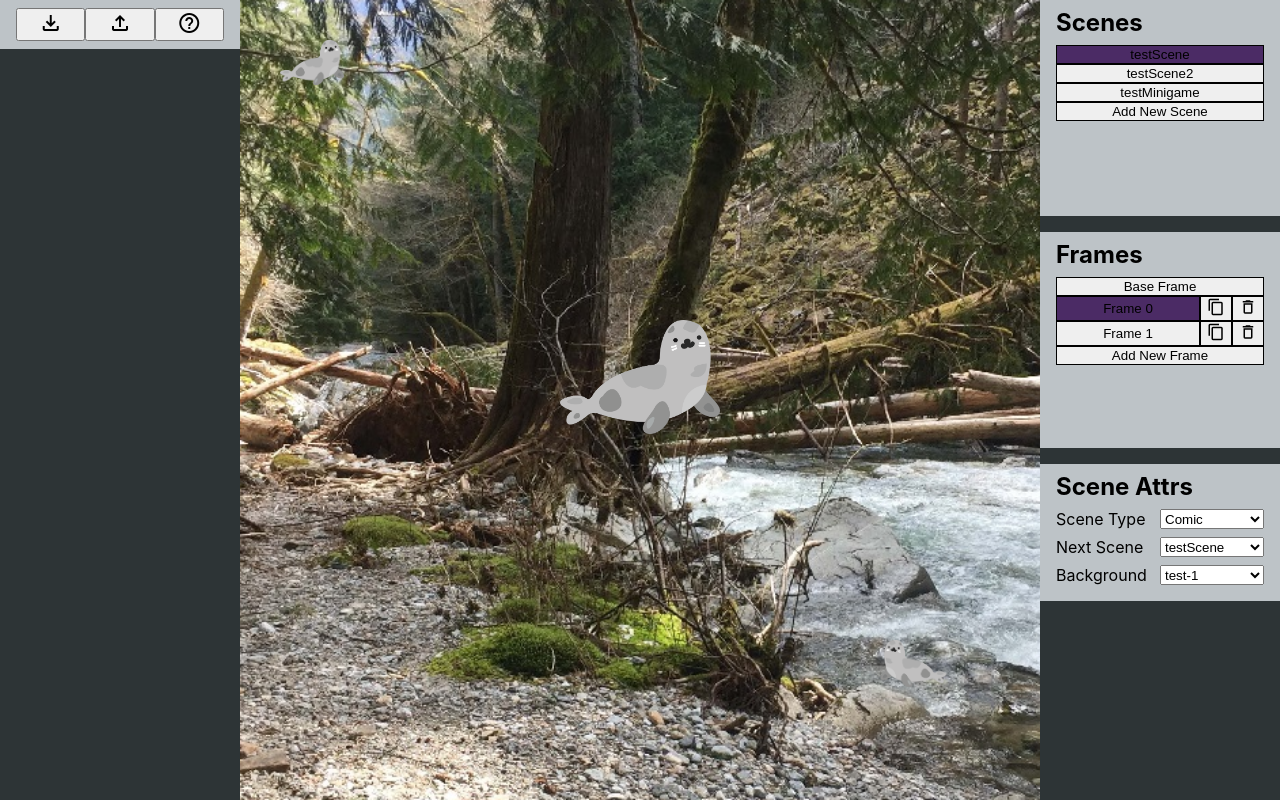
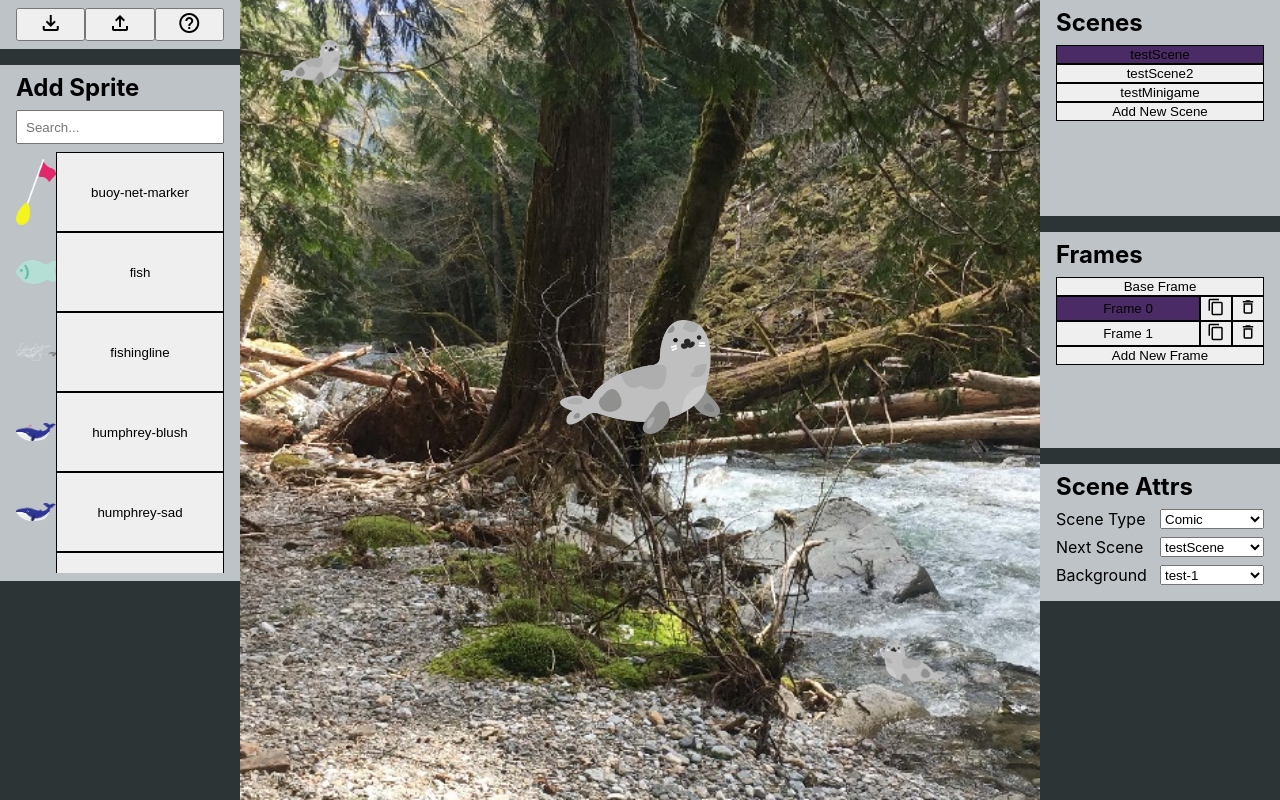
Before and after one commit to UW-AppleJACK/applejack, a React (Create React App) app in the folder marinerescue-frontend/: page /storyteller/editor in a window 1280 px wide. Built offline with nearby package versions, Linux system fonts and the light colour scheme.

Commit message:
Add editor functionality: spawn sprite

```diff
--- a/marinerescue-frontend/src/pages/EditorPage.js
+++ b/marinerescue-frontend/src/pages/EditorPage.js
@@ -155,6 +155,7 @@ class HomePage extends React.Component {
             currentFrame: 0,
             targetSpriteIdx: -1,
             showInstructions: false,
+            spriteSearchFilter: '',
         };
     }
 
@@ -189,6 +190,11 @@ class HomePage extends React.Component {
                 ...(currentScene.frames[sceneFrame] || [])
             ],
         };
+    }
+
+    // Return filtered list of sprites that can be spawned
+    getFilteredSpawnSprites() {
+        return IMAGES.sprites.filter(sprite => sprite.includes(this.state.spriteSearchFilter));
     }
 
     // Convert (x, y) screen position to percentage across storyteller view bounds
@@ -375,6 +381,85 @@ class HomePage extends React.Component {
                 }
             </div>
         )
+    }
+
+    // Render sprite spawner view
+    renderSpriteSpawner() {
+        if (this.getCurrentScene().type === 'minigame') {
+            return <div></div>;
+        }
+
+        // Update current sprite spawn search filter
+        const updateFilter = event => {
+            const newFilter = event.target.value;
+            this.setState({ spriteSearchFilter: newFilter });
+        }
+
+        // Spawn a new sprite into the current frame
+        const spawnSprite = spriteName => {
+            const newSprite = {
+                type: 'sprite',
+                image: spriteName,
+                x: 0,
+                y: 0,
+                size: 50,
+                flipX: false,
+            }
+            if (this.state.currentFrame === -1) {
+                // Base frame
+                // Get clone of current base frame
+                let newBaseFrame = JSON.parse(JSON.stringify(this.getCurrentScene().baseFrame));
+                newBaseFrame.push(newSprite);
+
+                this.setState({
+                    storytellerData: {
+                        ...this.state.storytellerData,
+                        [this.state.currentSceneName]: {
+                            ...this.state.storytellerData[this.state.currentSceneName],
+                            baseFrame: newBaseFrame,
+                        }
+                    }
+                });
+            }
+            else {
+                // Other frames
+                // Get clone of current scene frame
+                const newFrames = JSON.parse(JSON.stringify(this.getCurrentScene().frames));
+                newFrames[this.state.currentFrame].push(newSprite)
+
+                this.setState({
+                    storytellerData: {
+                        ...this.state.storytellerData,
+                        [this.state.currentSceneName]: {
+                            ...this.state.storytellerData[this.state.currentSceneName],
+                            frames: newFrames,
+                        }
+                    }
+                });
+            }
+        }
+
+        return (
+            <div className="sprite-spawner-section editor-section selector-section">
+                <h2>Add Sprite</h2>
+                <input type="text" onChange={updateFilter.bind(this)} value={this.state.spriteSearchFilter} placeholder="Search..." />
+                <div className="selector-scroll">
+                    {
+                        this.getFilteredSpawnSprites().map((sprite, idx) => (
+                            <div className="selection" key={idx}>
+                                <img src={`/sprites/sprite-${sprite}.png`} alt="" />
+                                <button
+                                    className="selection-primary"
+                                    onClick={() => spawnSprite.bind(this)(sprite)}
+                                >
+                                    {sprite}
+                                </button>
+                            </div>
+                        ))
+                    }
+                </div>
+            </div>
+        );
     }
 
     // render scene editor view
@@ -611,6 +696,10 @@ class HomePage extends React.Component {
 
     // Render Frame selection view
     renderFrameSelection() {
+        if (this.getCurrentScene().type === 'minigame') {
+            return <div></div>;
+        }
+
         // Sets the current frame
         const setCurrentFrameCallback = newFrameIdx => {
             this.setState({
@@ -642,10 +731,6 @@ class HomePage extends React.Component {
             let newFrames = JSON.parse(JSON.stringify(this.getCurrentScene().frames));
             newFrames.splice(frameIndex, 1);
             this.updateCurrentSceneAttributes({ frames: newFrames });
-        }
-
-        if (this.getCurrentScene().type === 'minigame') {
-            return <div></div>;
         }
 
         return (
@@ -721,6 +806,7 @@ class HomePage extends React.Component {
             <div id="storyteller" className="editor-page">
                 <div className="editor-pane">
                     {this.renderEditorPrimarySection()}
+                    {this.renderSpriteSpawner()}
                 </div>
                 <div id="storyteller-view">
                     {this.renderStorytellerView()}
--- a/marinerescue-frontend/src/pages/EditorPage.scss
+++ b/marinerescue-frontend/src/pages/EditorPage.scss
@@ -71,4 +71,32 @@
             flex: 1;
         }
     }
+
+    .sprite-spawner-section {
+        height: calc(100vh - 300px);
+
+        input[type=text] {
+            height: 30px;
+            padding: 0 8px;
+            margin-bottom: 8px;
+        }
+
+        .selector-scroll {
+            max-height: 100%;
+        }
+
+        .selection {
+            align-items: center;
+            height: 80px;
+
+            img {
+                width: 40px;
+                max-height: 100%;
+            }
+
+            button {
+                height: 100%;
+            }
+        }
+    }
 }
```
